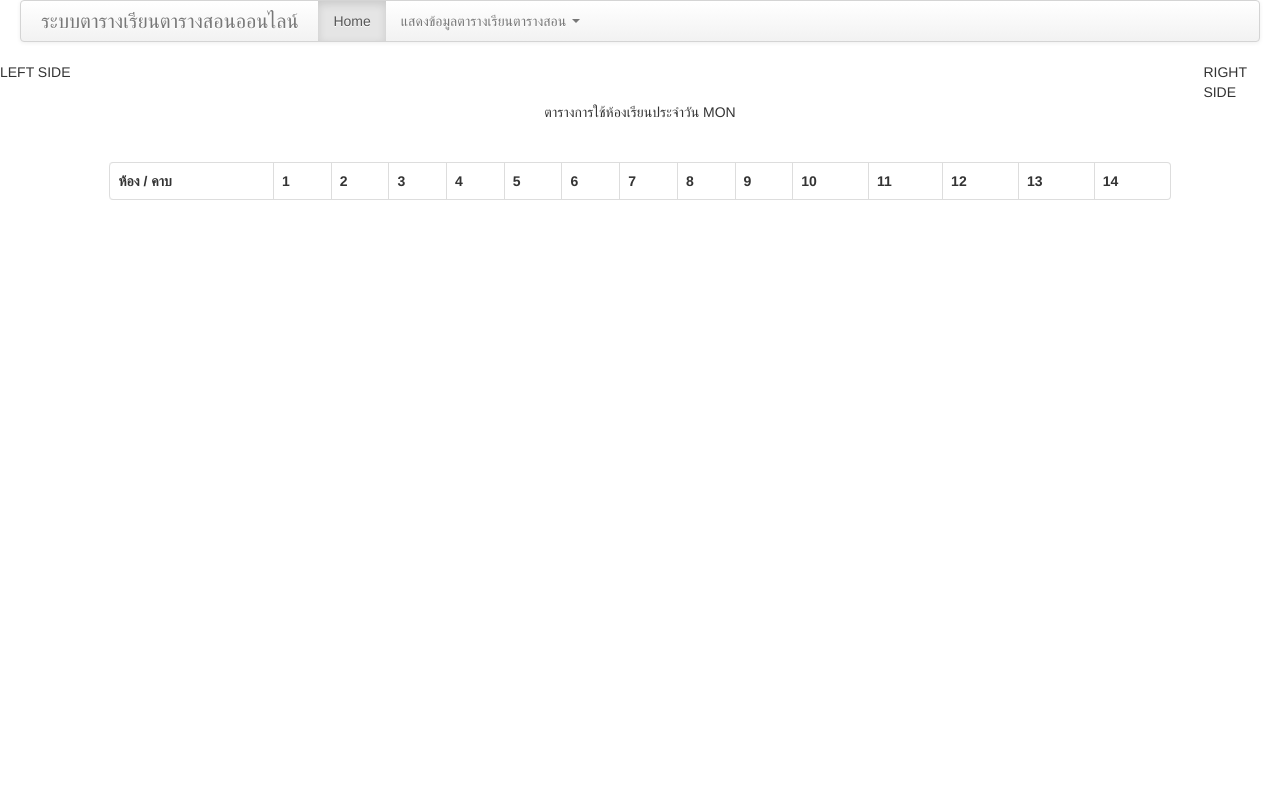
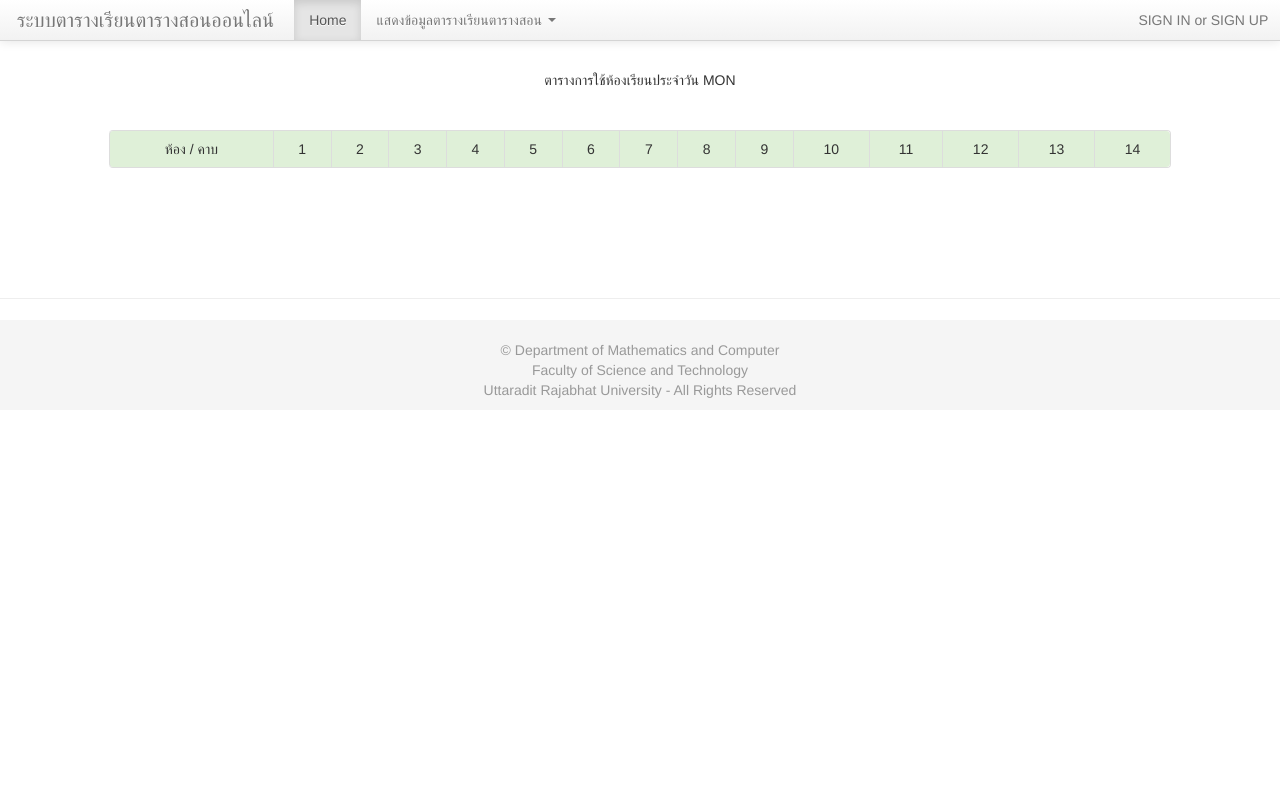
Before and after one commit to pantanakritt/Project, a PHP site: page / in a window 1280 px wide. Run offline with PHP 8.4, Linux system fonts and the light colour scheme; data that the repository does not hold is empty.

Commit message:
add footer,color table 22/7/56

```diff
--- a/function/day.php
+++ b/function/day.php
@@ -66,32 +66,34 @@ function c_byday ($day){    //แสดงตารางสอนเรีย
 
 
 	//echo $select;
-	echo "<br><br>";
+
 	//print_r($fetch);
 
 echo "<div align='center'> ตารางการใช้ห้องเรียนประจำวัน ".$day."</div><br><br>";
 
 
-echo "<table class='table table-bordered'>"; //เปิด Table
+echo "<table class='table table-bordered'  >"; //เปิด Table
 echo "<tr class='success'>";    //Tr บรรทัดแรก
 
 for ($xi=0;$xi<=14;$xi++){
 	//for สำหรับ บอก คาบเรียน
-	if ($xi==0) echo "<th align='center'>ห้อง / คาบ</td>";
-	else echo "<th align='center'>".$xi."</td>";
+	if ($xi==0) echo "<td><center>ห้อง / คาบ</center></td>";
+	else echo "<td><center>".$xi."</center></td>";
 }
-echo "</tr >";   //ปิด Tr บรรทัดแรก
+echo "</tr>";   //ปิด Tr บรรทัดแรก
+$trcount = 1;
 
 for ($i=0;$i<$numrow;$i++){  //for เพื่อกำหนด แถว
 
 		if ($i<($numrow-1))
 			$fetch = mysql_fetch_array($query);	//fetch ข้อมูล
-
-	echo "<tr'>";
+	if (($trcount%2)!=0) echo "<tr class='info'>";
+	else echo "<tr class='success'>";
+	$trcount ++;
 	$stack = 0;
 	for ($x=0;$x<=14;$x++){ //for เพื่อนกำหนด Col
 		if ($x==0) {
-			echo "<th align='center'>".$fetch[Room]."</td>";  //เช็คเงื่อน ไข หาก x เป็น 0 ให้ echo ห้องเรียน
+			echo "<td><center>".$fetch[Room]."</center></td>";  //เช็คเงื่อน ไข หาก x เป็น 0 ให้ echo ห้องเรียน
 			$room_chk = $fetch[Room];
 		}
 		else if ($fetch[StartTime]==$x&&$room_chk==$fetch[Room]){
@@ -105,7 +107,7 @@ for ($i=0;$i<$numrow;$i++){  //for เพื่อกำหนด แถว
 			if ($fetch3[0]>1){
 
 
-				echo "<td align='center' bgcolor='#CCFF99' colspan='".calperiod($fetch[Theory],$fetch[Practical])."'>";
+				echo "<td align='center' id='tcolor' colspan='".calperiod($fetch[Theory],$fetch[Practical])."'>";
 				echo $fetch[CourseName]."<br>";
 				echo show_teacher($fetch[AsgnRef])."<br>";
 				echo count_sect($fetch[AsgnRef]);
@@ -123,7 +125,7 @@ for ($i=0;$i<$numrow;$i++){  //for เพื่อกำหนด แถว
 				}
 			else if ($fetch3[0]==1) {
 
-				echo "<td align='center' bgcolor='#CCFF99' colspan='".calperiod($fetch[Theory],$fetch[Practical])."'>";
+				echo "<td align='center' id='tcolor' colspan='".calperiod($fetch[Theory],$fetch[Practical])."'>";
 				echo $fetch[CourseName]."<br>";
 				echo show_teacher($fetch[AsgnRef])."<br>";
 				echo count_sect($fetch[AsgnRef])."</td>";
--- a/function/room.php
+++ b/function/room.php
@@ -54,7 +54,7 @@ function select_room($rid){
 	}
 	echo "</table>";
 
-	echo "<br>";
+
 	}
 
 
--- a/index.php
+++ b/index.php
@@ -7,6 +7,68 @@
 <link href="bootstrap/css/bootstrap.min.css" rel="stylesheet" media="screen">
 <meta name="viewport" content="width=device-width, initial-scale=1.0">
 <link href="bootstrap/css/bootstrap-responsive.css" rel="stylesheet">
+<link href="bootstrap/css/bootstrap.css" rel="stylesheet" media="screen">
+<style type="text/css">
+
+      /* Sticky footer styles
+      -------------------------------------------------- */
+
+      html,
+      body {
+        height: 100%;
+        /* The html and body elements cannot have any padding or margin. */
+      }
+
+      /* Wrapper for page content to push down footer */
+      #wrap {
+        min-height: 100%;
+        height: auto !important;
+        height: 100%;
+        /* Negative indent footer by it's height */
+        margin: 0 auto -60px;
+      }
+
+      /* Set the fixed height of the footer here */
+      #push,
+      #footer {
+        height: 90px;
+      }
+      #footer {
+        background-color: #f5f5f5;
+      }
+      #tcolor {
+      	background-color: #F8ECE0;
+
+      }
+
+      /* Lastly, apply responsive CSS fixes as necessary */
+      @media (max-width: 767px) {
+        #footer {
+          margin-left: -20px;
+          margin-right: -20px;
+          padding-left: 20px;
+          padding-right: 20px;
+        }
+      }
+
+
+
+      /* Custom page CSS
+      -------------------------------------------------- */
+      /* Not required for template or sticky footer method. */
+
+      #wrap > .container {
+        padding-top: 60px;
+      }
+      .container .credit {
+        margin: 20px 0;
+      }
+
+      code {
+        font-size: 80%;
+      }
+
+    </style>
 </head>
 <?php
 require ("function/day.php");
@@ -19,15 +81,17 @@ require ("function/stdgroup.php");
 <body>
 <script src="http://code.jquery.com/jquery.js"></script>
 <script src="bootstrap/js/bootstrap.min.js"></script>
+<div id="warp">
 
 <div class="container-fluid">
 	<div class="row-fluid">
 
 			<div class="span12" >
 
-				<div class="navbar">
+				<div class="navbar navbar-fixed-top">
+				<p class="navbar-text pull-right"><a href="#" class ="navbar-link">SIGN IN</a> or <a href="#" class ="navbar-link">SIGN UP</a>&nbsp;&nbsp;&nbsp;</p>
   <div class="navbar-inner">
-    <a class="brand" href="#">ระบบตารางเรียนตารางสอนออนไลน์</a>
+    <a class="brand" href="#">&nbsp;&nbsp;&nbsp;ระบบตารางเรียนตารางสอนออนไลน์</a>
     <ul class="nav">
       <li class="active"><a href="#">Home</a></li>
       <li class="dropdown"><a class="dropdown-toggle pull-right" data-toggle="dropdown" href="#">
@@ -74,10 +138,12 @@ require ("function/stdgroup.php");
 	</div>
   <div class="row-fluid">
     <div class="span1">
-      LEFT SIDE
+      <!--LEFT SIDE -->
     </div>
     <div class="span10" >
+    <br><br>
     <?
+
       echo "<div align='center'>";c_byday('MON'); echo "</div>";
 //echo "<br><br><br><br><br>";
 //echo "<div align='center'>";select_teacher('0101002'); echo "</div>";
@@ -88,10 +154,20 @@ require ("function/stdgroup.php");
 ?>
     </div>
     <div class="span1">
-    RIGHT SIDE
+    <!-- RIGHT SIDE -->
     </div>
+  </div>
+  <div id="push"></div>
+  </div>
+  <hr>
+
+  <div id="footer">
+  <div class="container">
+
+  <p class="muted credit" align="center">© Department of Mathematics and Computer <br> Faculty of Science and Technology <br> Uttaradit Rajabhat University - All Rights Reserved</p>
   </div>
 </div>
 
+
 </body>
 </html>
```
